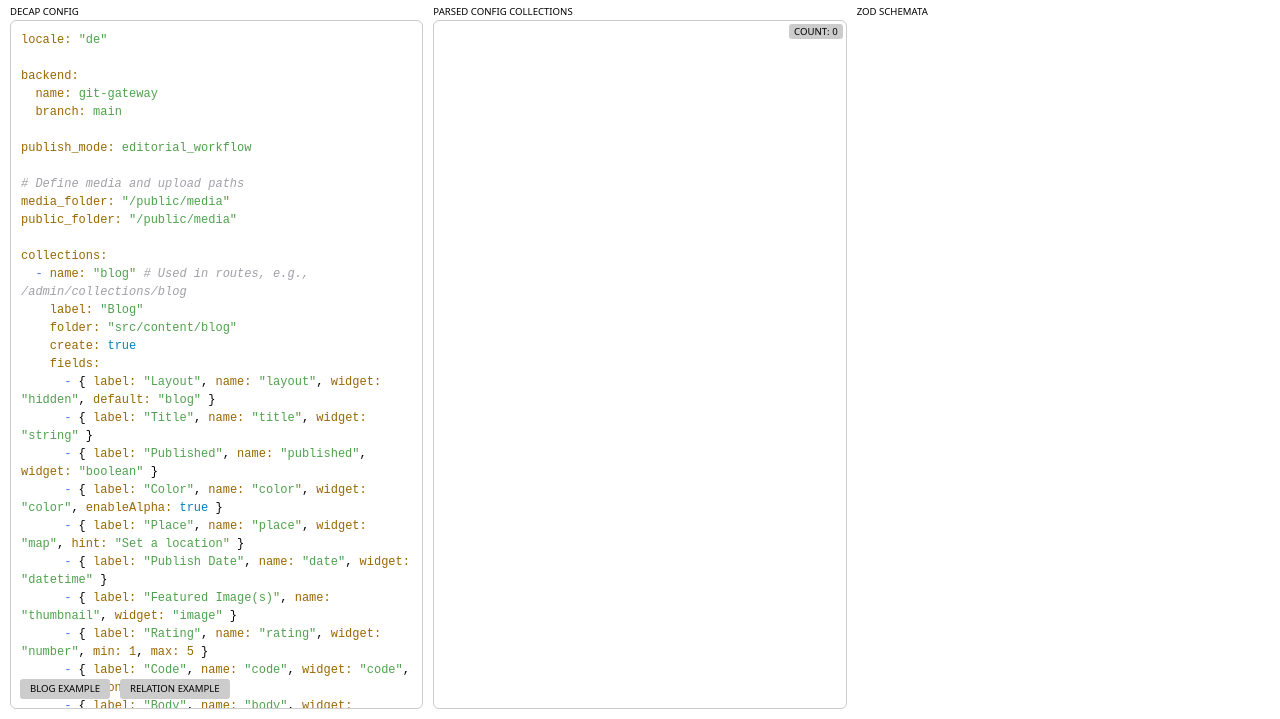
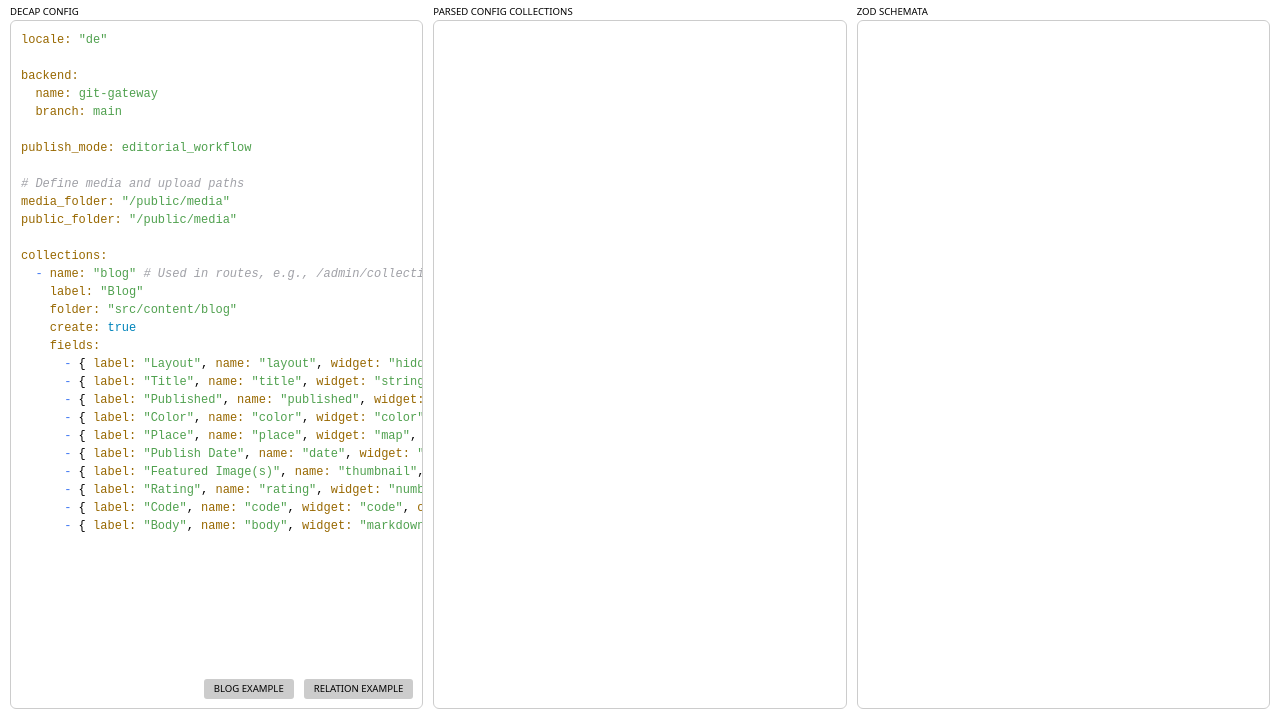
Before and after one commit to davidenke/astro-decap-collection, a website built with Vite: page index.html in a window 1280 px wide. Both pictures are taken after a click on the button "BLOG EXAMPLE". Shown: the part 81-800 px from the top of the page. Built offline with nearby package versions, Linux system fonts and the light colour scheme; files whose address does not match are found by name.

Commit message:
fix(demo): highlight input area properly

```diff
--- a/index.html
+++ b/index.html
@@ -72,11 +72,11 @@
       </fieldset>
       <fieldset id="config">
         <legend>Parsed config collections</legend>
-        <pre><code data-label="count: 0"></code></pre>
+        <pre><code></code></pre>
       </fieldset>
       <fieldset id="schemas">
         <legend>Zod schemata</legend>
-        <pre><code data-label="none"></code></pre>
+        <pre><code></code></pre>
       </fieldset>
     </main>
   </body>
--- a/src/demo/demo.css
+++ b/src/demo/demo.css
@@ -52,6 +52,7 @@
   display: flex;
   flex-flow: row nowrap;
   gap: 10px;
+  height: 0;
 
   @media (orientation: portrait) {
     flex-direction: column;
@@ -80,6 +81,7 @@
   position: relative;
   box-sizing: border-box;
   flex: 1 1 0;
+  overflow: hidden;
 
   height: 100%;
   width: 0;
@@ -168,10 +170,28 @@
 }
 
 #input {
-  position: relative;
+  pre,
+  textarea {
+    white-space: pre;
+  }
 
   pre {
-    white-space: pre-wrap;
+    display: block;
+    height: 100%;
+    width: 100%;
+
+    overflow: hidden;
+    overflow-y: auto;
+
+    border: 1px solid #ccc;
+    border-radius: 6px;
+
+    > code {
+      flex: 0;
+      display: block;
+      max-height: none;
+      border: 0;
+    }
   }
 
   textarea {
@@ -193,7 +213,7 @@
 
   nav {
     position: absolute;
-    inset: auto auto 10px 10px;
+    inset: auto 10px 10px auto;
     z-index: 2;
 
     display: flex;
--- a/src/demo/demo.ts
+++ b/src/demo/demo.ts
@@ -14,7 +14,9 @@
     loadExample(path: string): void;
     handleInput(event: InputEvent): Promise<void>;
     handleScroll(event: Event): void;
-    updatePreview(input: string, config: string, schemas: Record<string, string>): void;
+    updateInput(from: InputEvent): string;
+    updatePreview(config: string, schemas: Record<string, string>): void;
+    clearPreview(): void;
   }
 }
 
@@ -28,7 +30,7 @@
 
 // loads an example from the `examples` folder
 window.loadExample = async (path: string) => {
-  const input = document.querySelector('textarea');
+  const input = document.querySelector('textarea')!;
   const example = await fetch(path);
   input.value = await example.text();
   input.dispatchEvent(new InputEvent('input'));
@@ -36,12 +38,9 @@
 
 // handle textarea input event
 window.handleInput = async event => {
-  const { value: config } = event.target as HTMLTextAreaElement;
-  const { collections } = (await parseConfig(config)) ?? {};
-  if (collections === undefined) {
-    window.updatePreview(config, '', {});
-    return;
-  }
+  const config = window.updateInput(event);
+  const { collections = [] } = (await parseConfig(config)) ?? {};
+  if (!collections.length) return window.clearPreview();
 
   const schemas = await Promise.all(
     collections.map(async collection => {
@@ -49,24 +48,30 @@
       return [collection.name, await formatCode(cptime)];
     }),
   );
-  window.updatePreview(config, JSON.stringify(collections, null, 2), Object.fromEntries(schemas));
+  window.updatePreview(JSON.stringify(collections, null, 2), Object.fromEntries(schemas));
 };
 
 window.handleScroll = event => {
   const { scrollTop, parentElement } = event.target as HTMLTextAreaElement;
-  parentElement.firstElementChild.firstElementChild.scrollTop = scrollTop;
+  parentElement!.firstElementChild!.scrollTop = scrollTop;
+};
+
+window.updateInput = event => {
+  const input = event.target as HTMLTextAreaElement;
+  const preview = document.querySelector<HTMLElement>('#input code')!;
+  preview.innerHTML = hljs.highlight(input.value, { language: 'yaml' }).value;
+  preview.style.height = `${input.scrollHeight}px`;
+  window.handleScroll(event);
+  return input.value;
 };
 
 // update the preview code with the config and schemas
-window.updatePreview = (input, config, schemas) => {
-  const inputPreview = document.querySelector<HTMLElement>('#input code');
-  inputPreview.innerHTML = hljs.highlight(input, { language: 'yaml' }).value;
-
-  const configPreview = document.querySelector<HTMLElement>('#config code');
+window.updatePreview = (config, schemas) => {
+  const configPreview = document.querySelector<HTMLElement>('#config code')!;
   configPreview.dataset.label = `count: ${Object.entries(schemas).length}`;
   configPreview.innerHTML = hljs.highlight(config, { language: 'json' }).value;
 
-  const schemaPreview = document.querySelector('#schemas pre');
+  const schemaPreview = document.querySelector('#schemas pre')!;
   schemaPreview.innerHTML = Object.entries(schemas)
     .map(
       ([name, schema]) =>
@@ -74,3 +79,13 @@
     )
     .join('\n\n');
 };
+
+// clear the code previews
+window.clearPreview = () => {
+  const configPreview = document.querySelector<HTMLElement>('#config code')!;
+  delete configPreview.dataset.label;
+  configPreview.innerHTML = '';
+
+  const schemaPreview = document.querySelector('#schemas pre')!;
+  schemaPreview.innerHTML = '<code></code>';
+};
```
